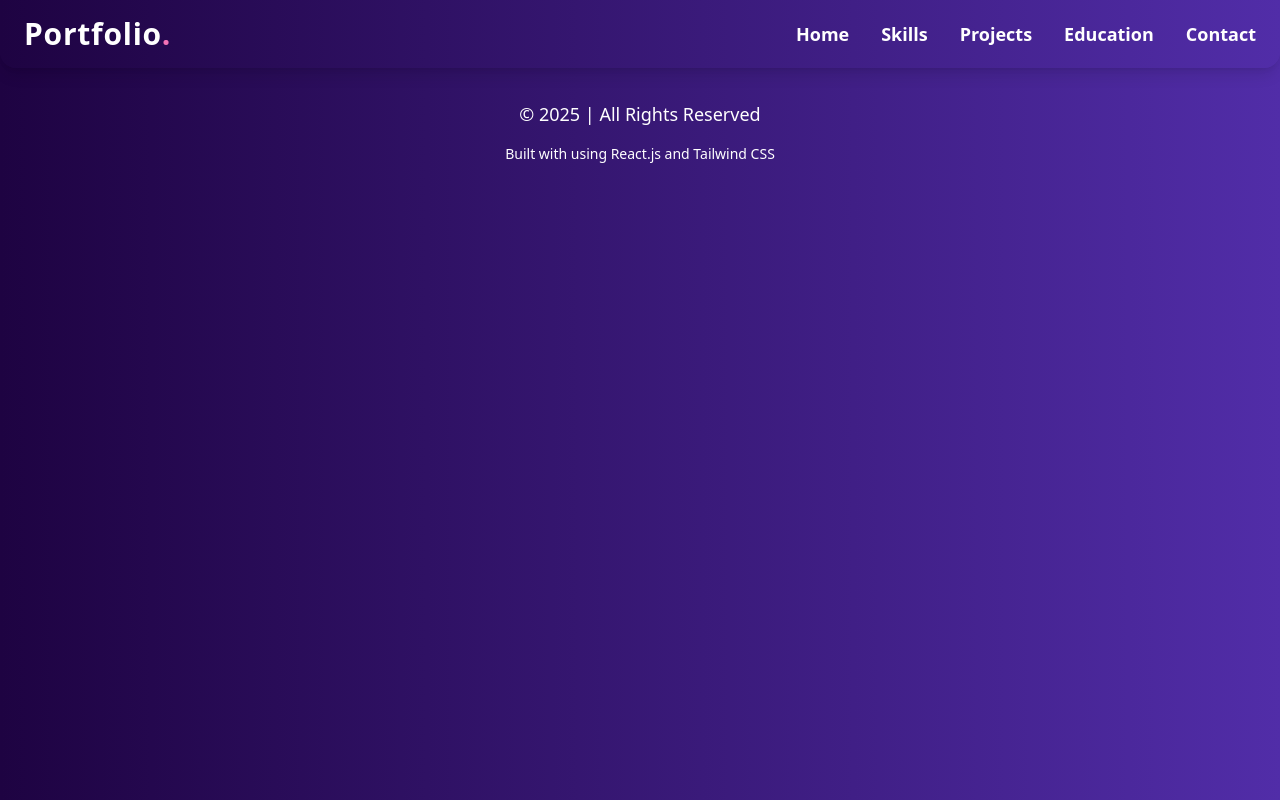
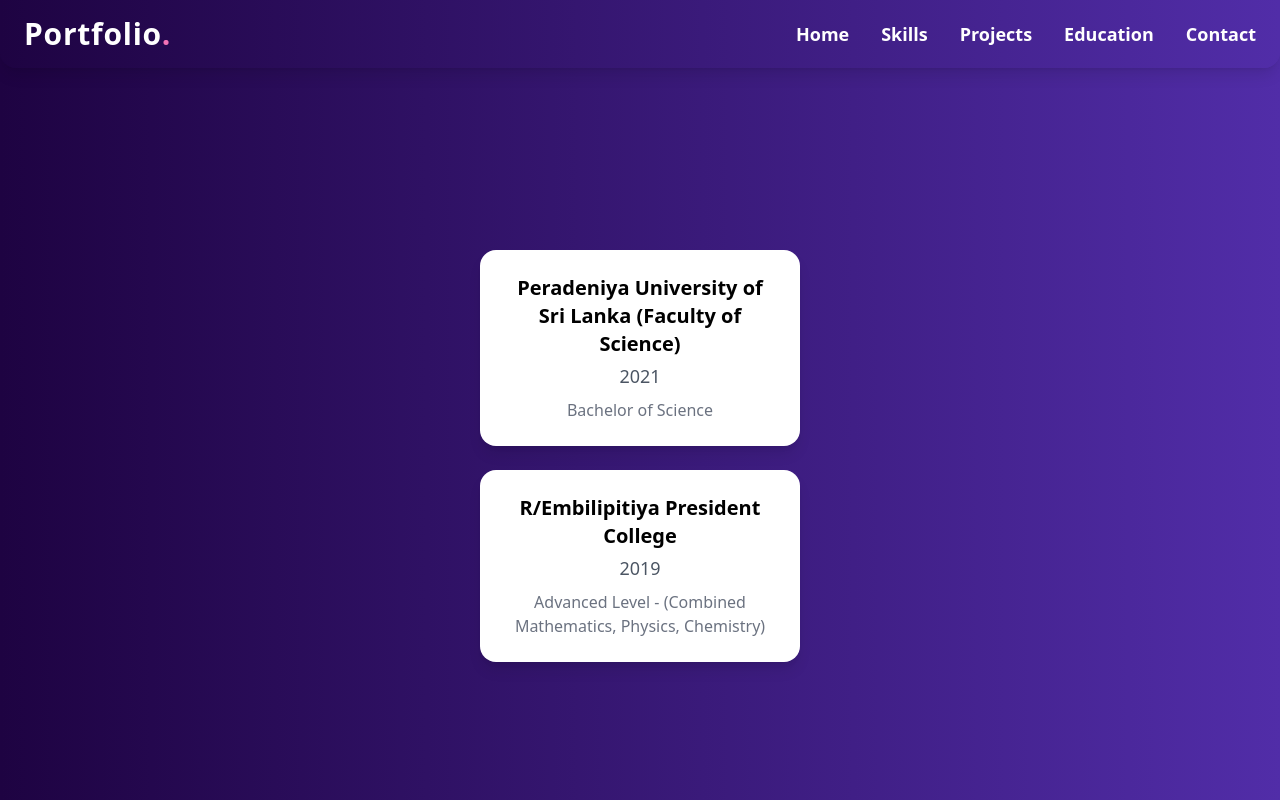
Before and after one commit to Sanduni4822/React-project-Individual, a React (Vite) app: page /education in a window 1280 px wide. Shown: the top 800 px of the page. Built offline with nearby package versions, Linux system fonts and the light colour scheme.

Commit message:
Updated the educationpage

```diff
--- a/src/App.jsx
+++ b/src/App.jsx
@@ -1,10 +1,11 @@
 import { BrowserRouter as Router, Route, Routes } from "react-router-dom";
 import Navbar from "./components/Navbar";
 import Homepage from "./pages/homepage/Homepage";
-import Contactpage from "./pages/contactpage/Contactpage";  // Import your Contact page
+import Contactpage from "./pages/contactpage/Contactpage";
 import Footer from "./components/Footer";
 import SkillsPage from "./pages/skillspage/SkillsPage";
 import ProjectsPage from "./pages/projectpage/ProjectsPage";
+import EducationPage from "./pages/educationpage/EducationPage";
 
 function App() {
   return (
@@ -13,9 +14,10 @@
         <Navbar />
         <Routes>
           <Route path="/" element={<Homepage />} />
-          <Route path="/contact" element={<Contactpage />} />  {/* Add Contact Route */}
+          <Route path="/contact" element={<Contactpage />} />
           <Route path="/skills" element={<SkillsPage />} />
           <Route path="/projects" element={<ProjectsPage />} />
+          <Route path="/education" element={<EducationPage />} />
         </Routes>
         <Footer />
       </div>
--- a/src/components/Navbar.jsx
+++ b/src/components/Navbar.jsx
@@ -37,7 +37,7 @@
           </li>
           <li>
             <Link
-              to="/service"
+              to="/education"
               className="hover:text-pink-400 transition duration-300"
             >
               Education
--- a/src/pages/educationpage/EducationPage.jsx
+++ b/src/pages/educationpage/EducationPage.jsx
@@ -0,0 +1,30 @@
+import React from "react";
+
+const educationData = [
+    {
+        institution: "Peradeniya University of Sri Lanka (Faculty of Science)",
+        year: "2021",
+        degree: "Bachelor of Science"
+    },
+    {
+        institution: "R/Embilipitiya President College",
+        year: "2019",
+        degree: "Advanced Level - (Combined Mathematics, Physics, Chemistry)"
+    }
+];
+
+const EducationPage = () => {
+    return (
+        <div className="flex flex-col items-center justify-center min-h-screen px-4">
+            {educationData.map((edu, index) => (
+                <div key={index} className="bg-white text-black p-6 rounded-2xl shadow-lg w-80 text-center mb-6">
+                    <h3 className="text-xl font-bold">{edu.institution}</h3>
+                    <p className="text-gray-600 text-lg mt-1">{edu.year}</p>
+                    <p className="text-gray-500 mt-2">{edu.degree}</p>
+                </div>
+            ))}
+        </div>
+    );
+};
+
+export default EducationPage;
```
